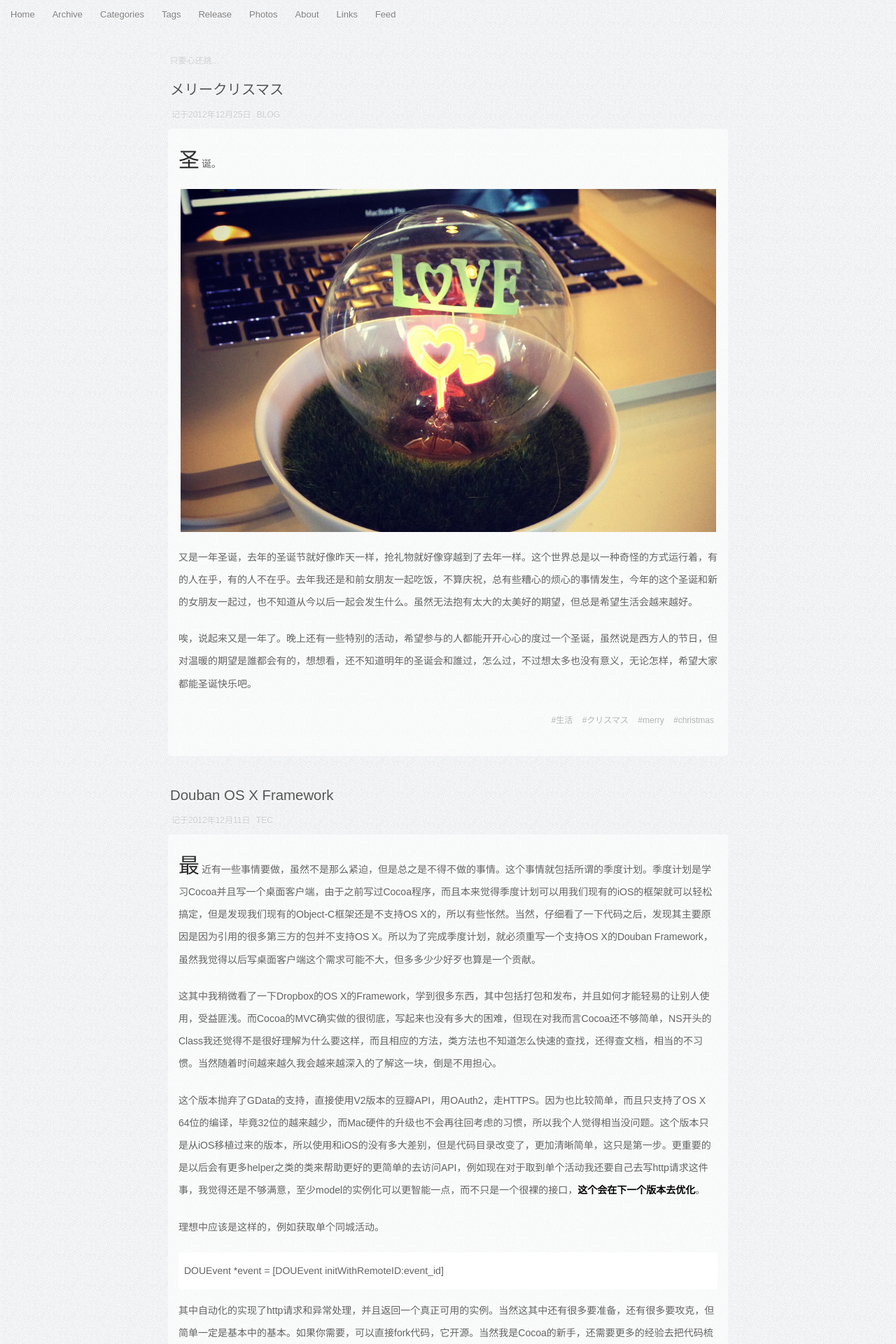
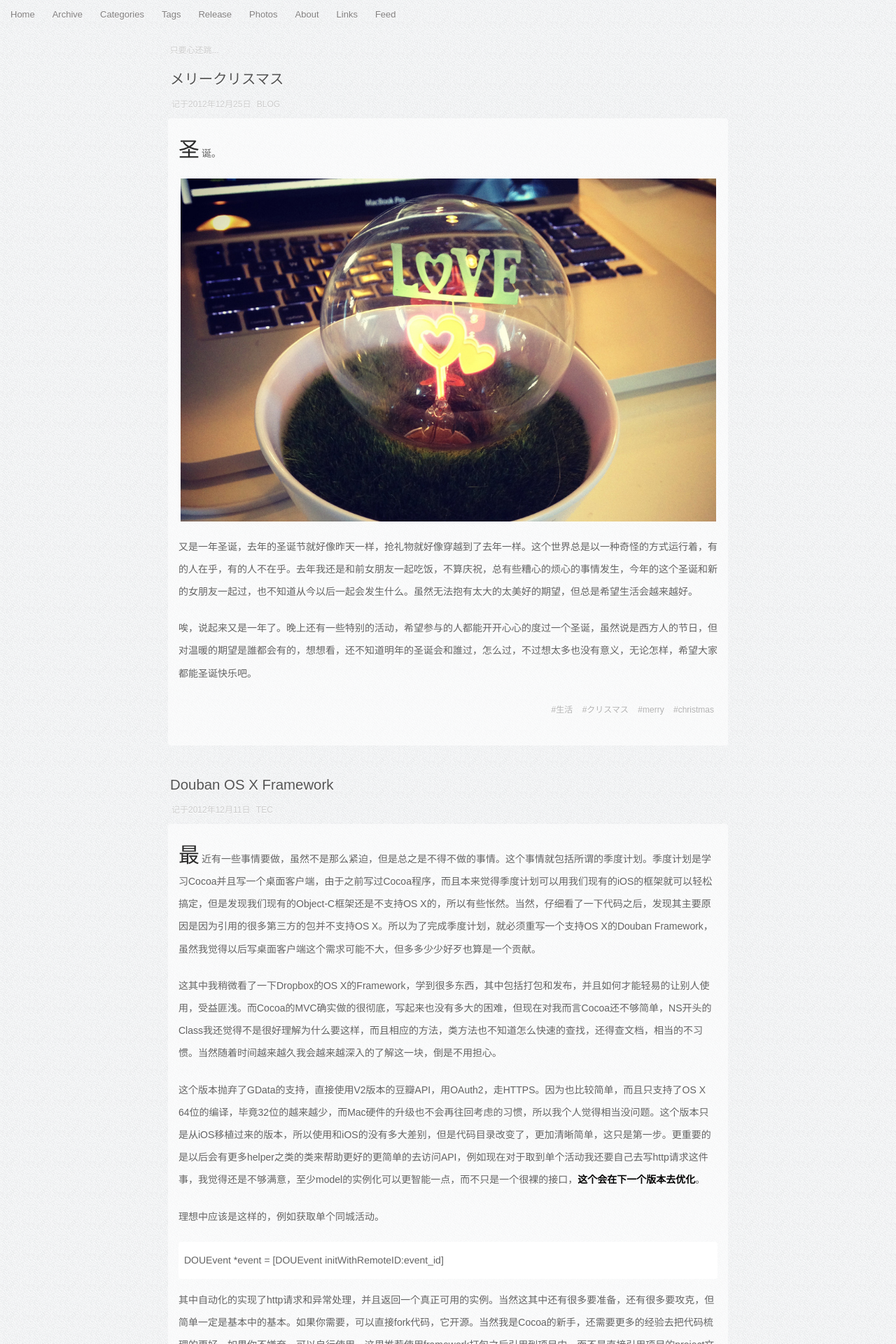
Before and after one commit to zwitzwit/guojing.github.com, a Jekyll site: the page built from index.html, in a window 1280 px wide. Shown: the top 1920 px of the page at 70% size. Built offline with Jekyll 4.4.1, drawn with Linux system fonts in a browser that asks for light colours; Markdown is read by kramdown in place of the engine named in the settings; the list of posts is cut into pages by our own code; comment, search, counter and statistics services are not loaded.

```diff
--- a/css/style.css
+++ b/css/style.css
@@ -83,7 +83,7 @@
 .content img{margin:0px auto;display:block;max-width:765px;margin-top: 10px; margin-bottom: 10px}
 .img_left img{margin:0px;}
 
-.cast {color:#CCCCCC;text-shadow:0 1px 0 white;font-size:12px;margin:40px auto;width:800px;margin-bottom: -25px;padding-left: 5px;}
+.cast {color:#CCCCCC;text-shadow:0 1px 0 white;font-size:12px;margin:25px auto;width:800px;margin-bottom: -25px;padding-left: 5px;}
 .previous {float: left;}
 .next {float: right;}
 
```
